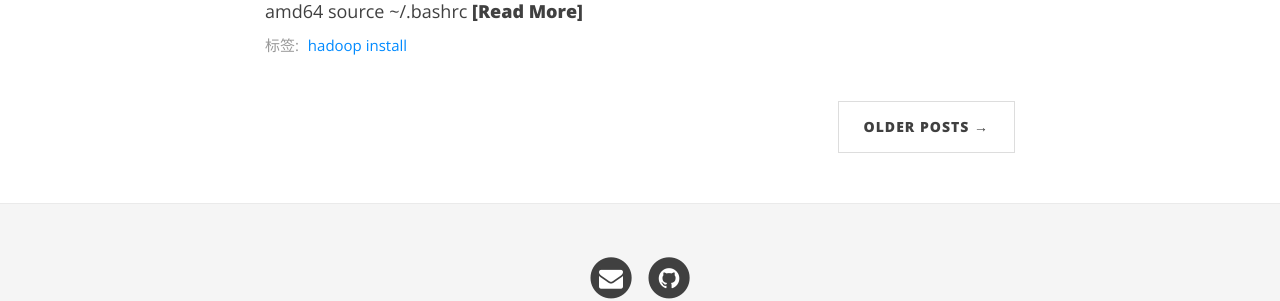
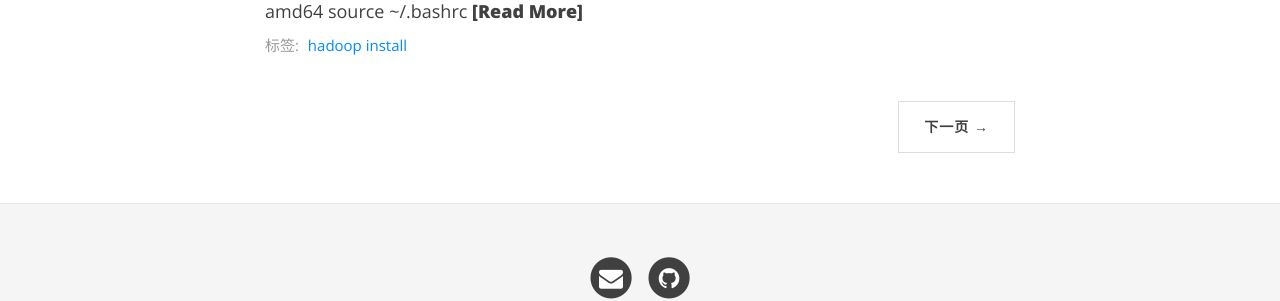
Before and after one commit to loveflycforever/loveflycforever.github.io, a Jekyll site: the page built from index.html, in a window 1280 px wide and 900 px high, scrolled down 1079 px. Shown: the part 463-764 px from the top of the window. Built offline with Jekyll 4.4.1, drawn with Linux system fonts in a browser that asks for light colours; nearby versions of some CDN libraries; the list of posts is cut into pages by our own code.

Commit message:
update: local

```diff
--- a/index.html
+++ b/index.html
@@ -60,12 +60,12 @@ use-site-title: true
 <ul class="pager main-pager">
   {% if paginator.previous_page %}
   <li class="previous">
-    <a href="{{ paginator.previous_page_path | relative_url }}">&larr; Newer Posts</a>
+    <a href="{{ paginator.previous_page_path | relative_url }}">&larr; 上一页</a>
   </li>
   {% endif %}
   {% if paginator.next_page %}
   <li class="next">
-    <a href="{{ paginator.next_page_path | relative_url }}">Older Posts &rarr;</a>
+    <a href="{{ paginator.next_page_path | relative_url }}">下一页 &rarr;</a>
   </li>
   {% endif %}
 </ul>
```
